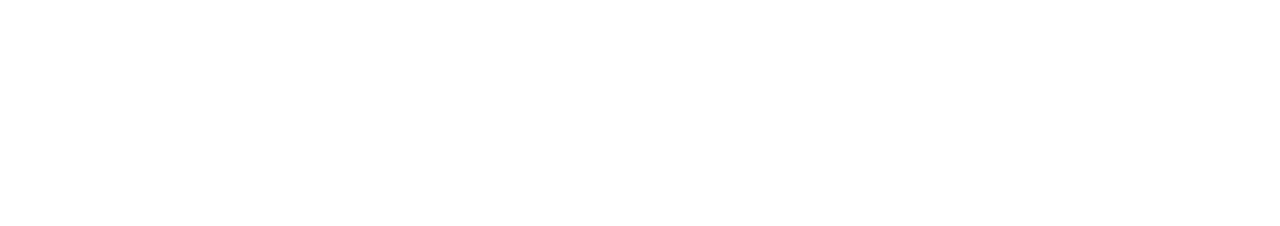
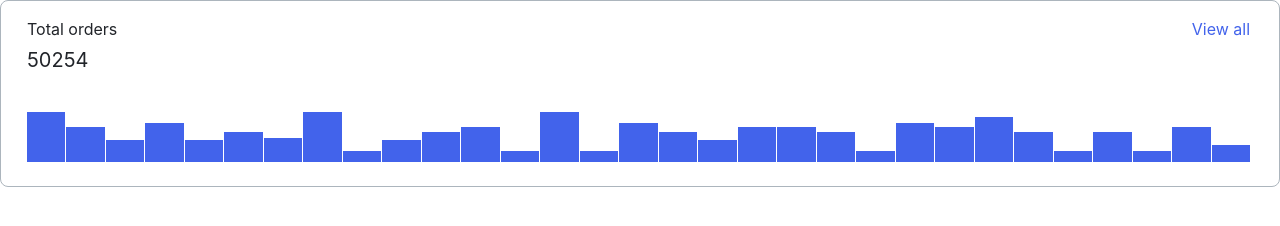
Before and after one commit to js-tasks-ru/htmlcss-20230911-4_loramisautova, a website: page 04-lection2/01-histogram/index.html in a window 1280 px wide. Drawn offline with Linux system fonts and the light colour scheme.

Commit message:
add solution for lesson2 histogram task

```diff
--- a/04-lection2/01-histogram/histogram.css
+++ b/04-lection2/01-histogram/histogram.css
@@ -0,0 +1,56 @@
+.histogram {
+    --bar-maxHeight: 50px;
+    display: flex;
+    flex-direction: column;
+    gap: 39px;
+    padding: 16px 29px 24px 26px;
+    font-family: var(--secondary-font);
+    border: 1px solid var(--grey-3);
+    border-radius: 8px;
+}
+.histogram__header {
+    display: flex;
+    justify-content: space-between;
+}
+.histogram__caption {
+    display: flex;
+    flex-direction: column;
+    gap: 6px;
+}
+.histogram__title {
+    font-size: 16px;
+    font-style: normal;
+    font-weight: 400;
+    line-height: 24px;
+    color: var(--black);
+}
+.histogram__metric {
+    font-size: 20px;
+    font-style: normal;
+    font-weight: 400;
+    line-height: 26px;
+    color: var(--black);
+}
+.histogram__btn {
+    cursor: pointer;
+    display: flex;
+    border: none;
+    font-size: 16px;
+    font-style: normal;
+    font-weight: 400;
+    line-height: 24px;
+    background-color: transparent;
+    color: var(--histogram-mainColor);
+}
+.histogram__bar {
+    height: var(--bar-maxHeight);
+    display: flex;
+    align-items: end;
+    gap: 1px;
+}
+.histogram__data {
+    display: flex;
+    flex-grow: 1;
+    height: calc(var(--bar-height) * 100% / 50);
+    background: var(--histogram-mainColor);
+}
--- a/04-lection2/01-histogram/index.html
+++ b/04-lection2/01-histogram/index.html
@@ -6,6 +6,47 @@
         <link rel="stylesheet" href="./histogram.css">
     </head>
     <body>
-
+        <div class='histogram'>
+            <div class='histogram__header'>
+                <div class='histogram__caption'>
+                    <div class='histogram__title'>Total orders</div>
+                    <div class='histogram__metric'>50254</div>
+                </div>
+                <button class='histogram__btn'>View all</button>
+            </div>
+            <div class='histogram__bar'>
+                <div class='histogram__data' style='--bar-height: 50;'></div>
+                <div class='histogram__data' style='--bar-height: 35;'></div>
+                <div class='histogram__data' style='--bar-height: 22;'></div>
+                <div class='histogram__data' style='--bar-height: 39;'></div>
+                <div class='histogram__data' style='--bar-height: 22;'></div>
+                <div class='histogram__data' style='--bar-height: 30;'></div>
+                <div class='histogram__data' style='--bar-height: 24;'></div>
+                <div class='histogram__data' style='--bar-height: 50;'></div>
+                <div class='histogram__data' style='--bar-height: 11;'></div>
+                <div class='histogram__data' style='--bar-height: 22;'></div>
+                <div class='histogram__data' style='--bar-height: 30;'></div>
+                <div class='histogram__data' style='--bar-height: 35;'></div>
+                <div class='histogram__data' style='--bar-height: 11;'></div>
+                <div class='histogram__data' style='--bar-height: 50;'></div>
+                <div class='histogram__data' style='--bar-height: 11;'></div>
+                <div class='histogram__data' style='--bar-height: 39;'></div>
+                <div class='histogram__data' style='--bar-height: 30;'></div>
+                <div class='histogram__data' style='--bar-height: 22;'></div>
+                <div class='histogram__data' style='--bar-height: 35;'></div>
+                <div class='histogram__data' style='--bar-height: 35;'></div>
+                <div class='histogram__data' style='--bar-height: 30;'></div>
+                <div class='histogram__data' style='--bar-height: 11;'></div>
+                <div class='histogram__data' style='--bar-height: 39;'></div>
+                <div class='histogram__data' style='--bar-height: 35;'></div>
+                <div class='histogram__data' style='--bar-height: 45;'></div>
+                <div class='histogram__data' style='--bar-height: 30;'></div>
+                <div class='histogram__data' style='--bar-height: 11;'></div>
+                <div class='histogram__data' style='--bar-height: 30;'></div>
+                <div class='histogram__data' style='--bar-height: 11;'></div>
+                <div class='histogram__data' style='--bar-height: 35;'></div>
+                <div class='histogram__data' style='--bar-height: 17;'></div>
+            </div>
+        </div>
     </body>
 </html>
--- a/assets/css/main.css
+++ b/assets/css/main.css
@@ -18,17 +18,17 @@
     --grey-2: #DDE2E5;
     --grey-3: #ACB5BD;
     --grey-4: #495057;
+    --histogram-mainColor: #4263EB;
 
     --error: var(--red);
     --success: var(--blue);
 
     --primary: var(--blue);
     --secondary: var(--purple);
-
     --secondary-font: 'Inter', sans-serif;
 }
 
-* {
+body {
     font-family: 'Roboto', sans-serif;
 }
 
```
Also changed, not shown: assets/css/normalize.css.
